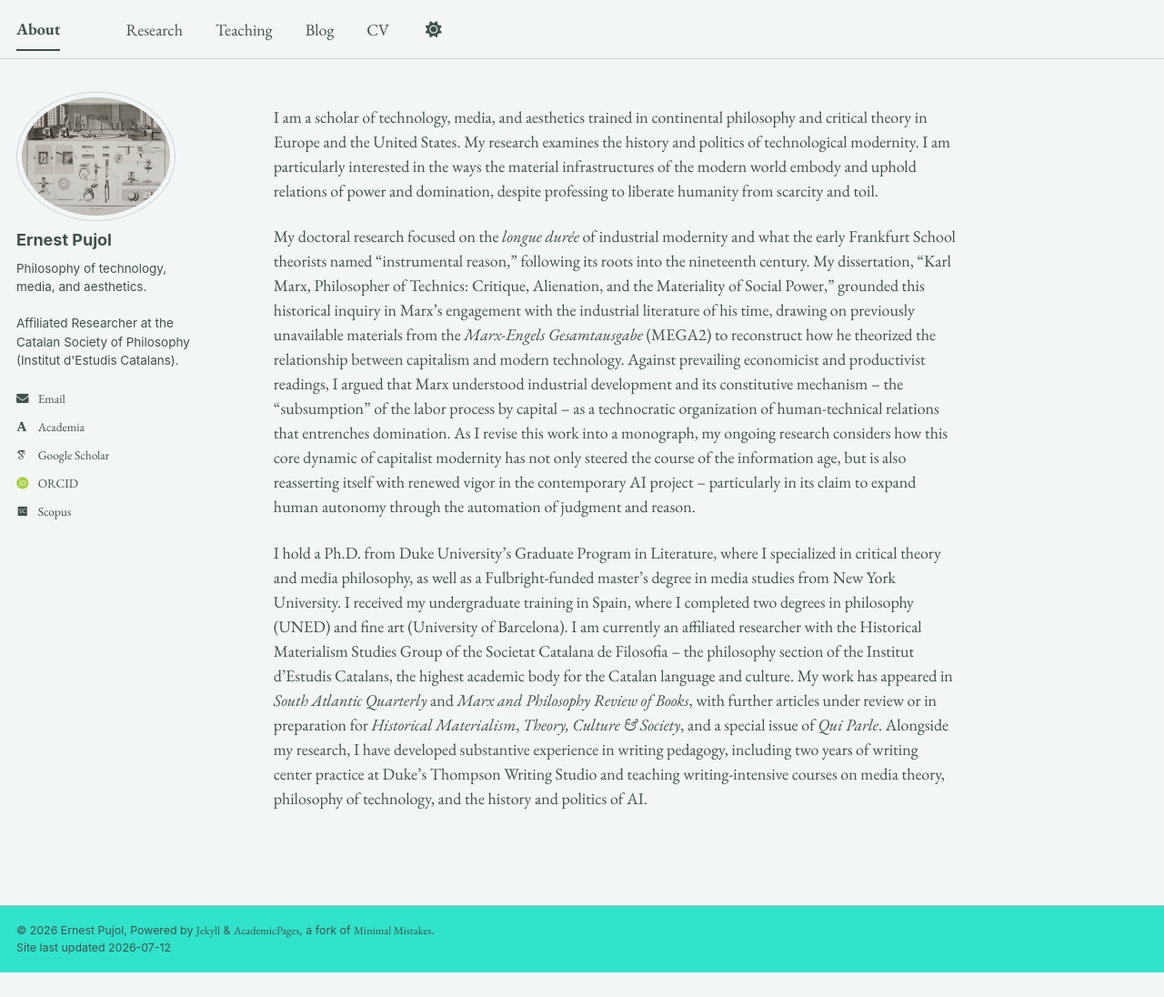
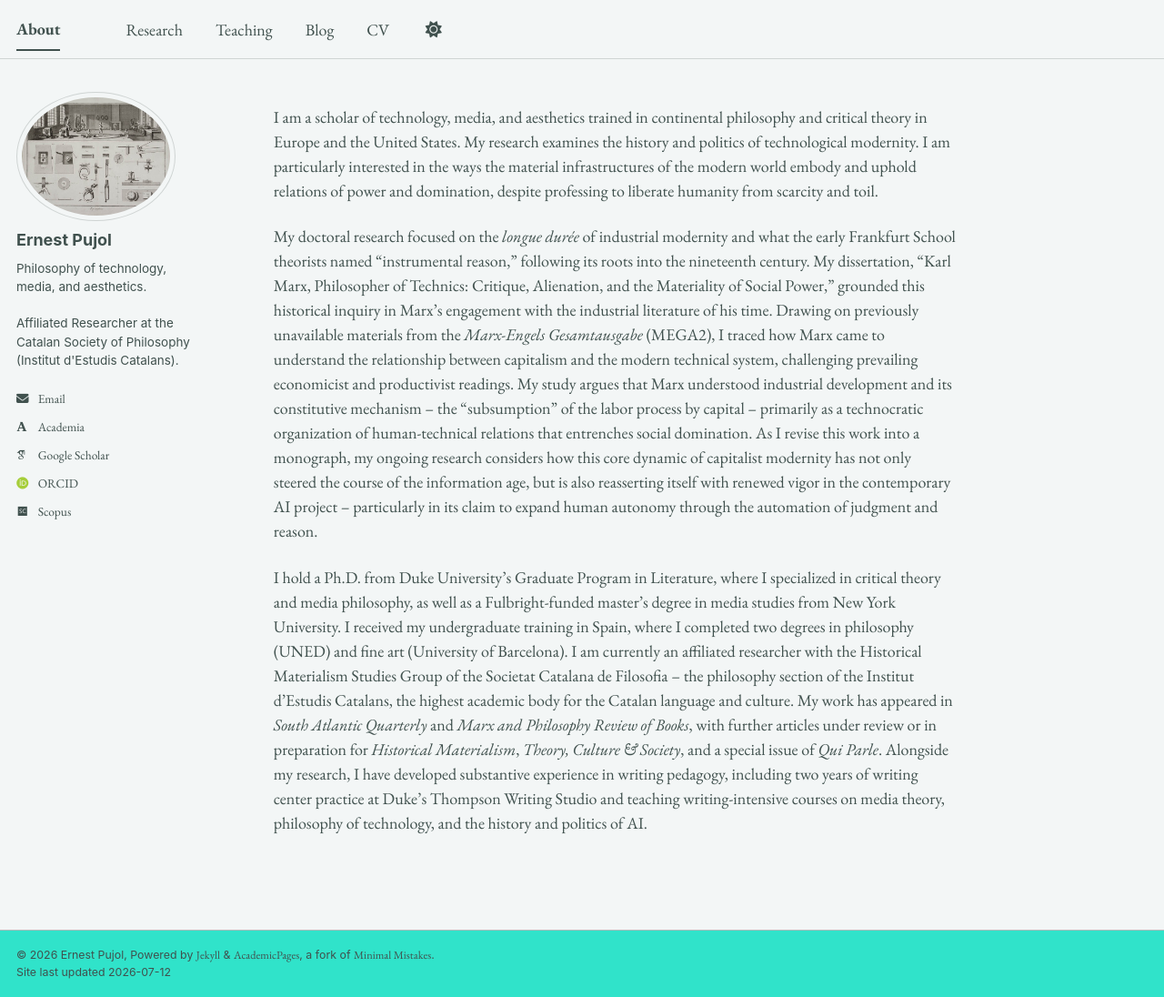
Before and after one commit to epujol90/epujol90.github.io, a Jekyll site: the page built from _pages/about.md, in a window 1280 px wide and 1096 px high. Shown: the whole window at 91% size. Built offline with Jekyll 4.4.1, drawn with Linux system fonts in a browser that asks for light colours; some web fonts are replaced; a script bundle is joined from its source files by our own code; library files that are not in the unit come from our copies.

Commit message:
Update about.md

```diff
--- a/_pages/about.md
+++ b/_pages/about.md
@@ -8,6 +8,6 @@ redirect_from:
 ---
 I am a scholar of technology, media, and aesthetics trained in continental philosophy and critical theory in Europe and the United States. My research examines the history and politics of technological modernity. I am particularly interested in the ways the material infrastructures of the modern world embody and uphold relations of power and domination, despite professing to liberate humanity from scarcity and toil.
 
-My doctoral research focused on the _longue durée_ of industrial modernity and what the early Frankfurt School theorists named "instrumental reason," following its roots into the nineteenth century. My dissertation, “Karl Marx, Philosopher of Technics: Critique, Alienation, and the Materiality of Social Power,” grounded this historical inquiry in Marx’s engagement with the industrial literature of his time, drawing on previously unavailable materials from the _Marx-Engels Gesamtausgabe_ (MEGA2) to reconstruct how he theorized the relationship between capitalism and modern technology. Against prevailing economicist and productivist readings, I argued that Marx understood industrial development and its constitutive mechanism -- the "subsumption" of the labor process by capital -- as a technocratic organization of human-technical relations that entrenches domination. As I revise this work into a monograph, my ongoing research considers how this core dynamic of capitalist modernity has not only steered the course of the information age, but is also reasserting itself with renewed vigor in the contemporary AI project -- particularly in its claim to expand human autonomy through the automation of judgment and reason.
+My doctoral research focused on the _longue durée_ of industrial modernity and what the early Frankfurt School theorists named "instrumental reason," following its roots into the nineteenth century. My dissertation, “Karl Marx, Philosopher of Technics: Critique, Alienation, and the Materiality of Social Power,” grounded this historical inquiry in Marx’s engagement with the industrial literature of his time. Drawing on previously unavailable materials from the _Marx-Engels Gesamtausgabe_ (MEGA2), I traced how Marx came to understand the relationship between capitalism and the modern technical system, challenging prevailing economicist and productivist readings. My study argues that Marx understood industrial development and its constitutive mechanism -- the "subsumption" of the labor process by capital -- primarily as a technocratic organization of human-technical relations that entrenches social domination. As I revise this work into a monograph, my ongoing research considers how this core dynamic of capitalist modernity has not only steered the course of the information age, but is also reasserting itself with renewed vigor in the contemporary AI project -- particularly in its claim to expand human autonomy through the automation of judgment and reason.
 
 I hold a Ph.D. from Duke University’s Graduate Program in Literature, where I specialized in critical theory and media philosophy, as well as a Fulbright-funded master’s degree in media studies from New York University. I received my undergraduate training in Spain, where I completed two degrees in philosophy (UNED) and fine art (University of Barcelona). I am currently an affiliated researcher with the Historical Materialism Studies Group of the Societat Catalana de Filosofia -- the philosophy section of the Institut d’Estudis Catalans, the highest academic body for the Catalan language and culture. My work has appeared in _South Atlantic Quarterly_ and _Marx and Philosophy Review of Books_, with further articles under review or in preparation for _Historical Materialism_, _Theory, Culture & Society_, and a special issue of _Qui Parle_. Alongside my research, I have developed substantive experience in writing pedagogy, including two years of writing center practice at Duke’s Thompson Writing Studio and teaching writing-intensive courses on media theory, philosophy of technology, and the history and politics of AI.
```
